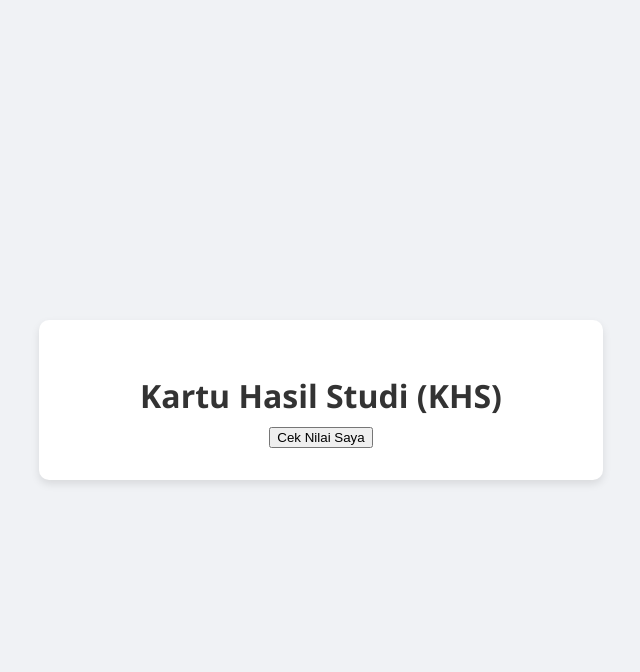
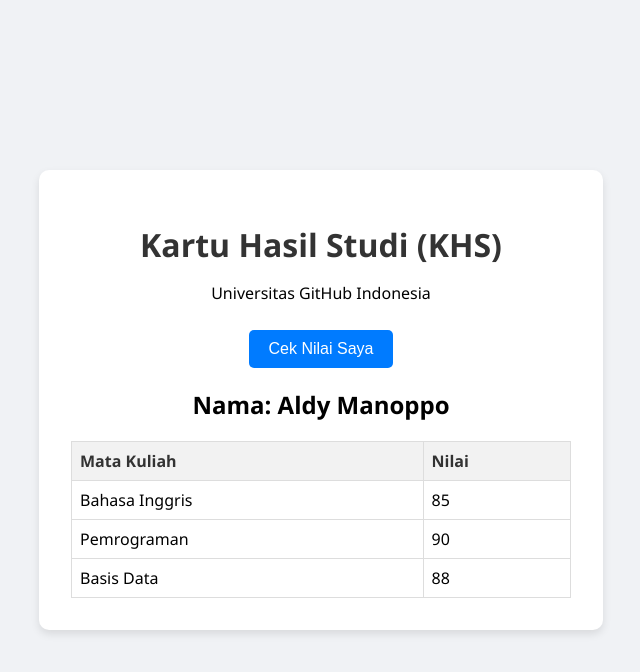
Before and after one commit to Aldymanopo/Portal-Nilai, a plain HTML site: page index.html in a window 1280 px wide. Both pictures are taken after a click on the button "Cek Nilai Saya". Shown: the whole page, without its empty margins (319-959 px from the left). Drawn offline with Linux system fonts and the light colour scheme.

Commit message:
Update index.html

```diff
--- a/index.html
+++ b/index.html
@@ -4,30 +4,37 @@
     <meta charset="UTF-8">
     <meta name="viewport" content="width=device-width, initial-scale=1.0">
     <title>Portal Nilai Mahasiswa</title>
+    <!-- Menghubungkan ke file CSS -->
     <link rel="stylesheet" href="style.css">
 </head>
 <body>
 
     <div class="container">
         <h1>Kartu Hasil Studi (KHS)</h1>
-        <button id="btn-muat" onclick="ambilDataNilai()">Cek Nilai Saya</button>
+        <p>Universitas GitHub Indonesia</p>
 
-        <div id="loading" style="display:none;">Sedang memuat data RDF...</div>
+        <!-- Tombol untuk memunculkan data -->
+        <button onclick="tampilkanNilai()" class="btn-cek">Cek Nilai Saya</button>
 
-        <table id="tabel-nilai" style="display:none;">
+        <!-- Tempat hasil nilai akan muncul -->
+        <div id="area-hasil" style="display: none; margin-top: 20px;">
+            <h2 id="nama-mhs">Nama: -</h2>
+
+            <table class="tabel-nilai">
                 <thead>
                     <tr>
-                    <th>Nama Mahasiswa</th>
                         <th>Mata Kuliah</th>
-                    <th>Nilai Akhir</th>
+                        <th>Nilai</th>
                     </tr>
                 </thead>
-            <tbody id="isi-tabel">
+                <tbody id="tabel-body">
+                    <!-- Data nilai akan masuk ke sini lewat JavaScript -->
                 </tbody>
             </table>
         </div>
+    </div>
 
+    <!-- Menghubungkan ke file JavaScript -->
     <script src="script.js"></script>
 </body>
-
 </html>
```
Lines whose indentation alone changed are shown as unchanged.
